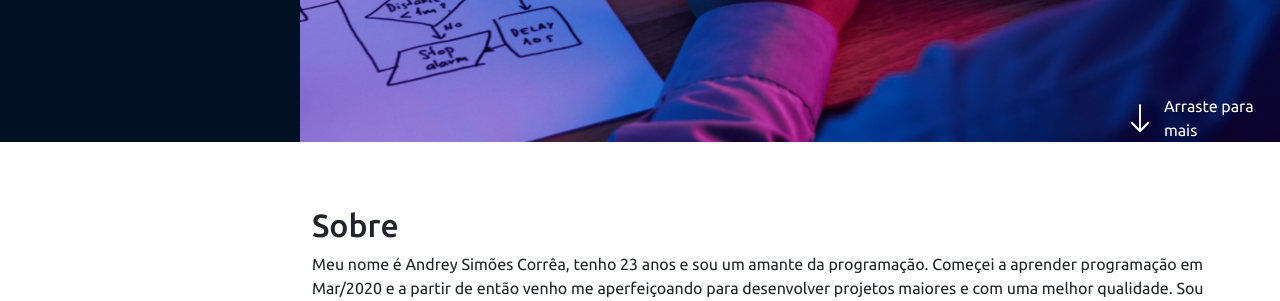
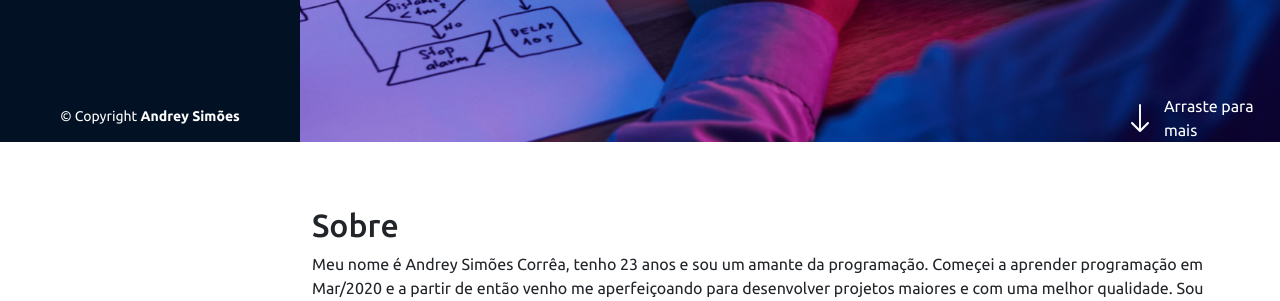
Before and after one commit to andrey-simoes/Projeto-portfolio, a Flask app: page / in a window 1280 px wide. Shown: the part 658-959 px from the top of the page. Run offline with Flask 2, Linux system fonts and the light colour scheme; some libraries are stand-ins or nearby versions.

Commit message:
footer e config deploy

```diff
--- a/static/style.css
+++ b/static/style.css
@@ -16,7 +16,7 @@ html, body{
     width: 300px;
     transition: all ease-in-out 0.5s;
     padding: 0 15px;
-    z-index: 9999;
+    z-index: 9998;
 }
 #header .profile img{
     margin: 15px auto;
@@ -309,3 +309,24 @@ i.menu-mobile {
     top: 30px;
     right: 30px;
 }
+
+#footer{
+    padding: 15px;
+    color: #fff;
+    font-size: 14px;
+    position: fixed;
+    left: 0;
+    bottom: 0;
+    width: 300px;
+    z-index: 9999;
+    background-color: #021124;
+    transition: 0.3s;
+}
+
+@media (max-width: 1012px) {
+    #footer{
+        position: static;
+        width: auto;
+        padding: 20px 15px;
+    }
+}
--- a/templates/index.html
+++ b/templates/index.html
@@ -524,7 +524,13 @@
 
     </main>
 
-
+    <footer id="footer">
+        <div class="container">
+            <div class="text-center">
+                &copy; Copyright <strong>Andrey Simões</strong>
+            </div>
+        </div>
+    </footer>
 
 
     <script src="../static/bootstrap/js/bootstrap.bundle.min.js"></script>
```
Also changed, not shown: requirements.txt (added, +10 -0 lines), 1 other file.
